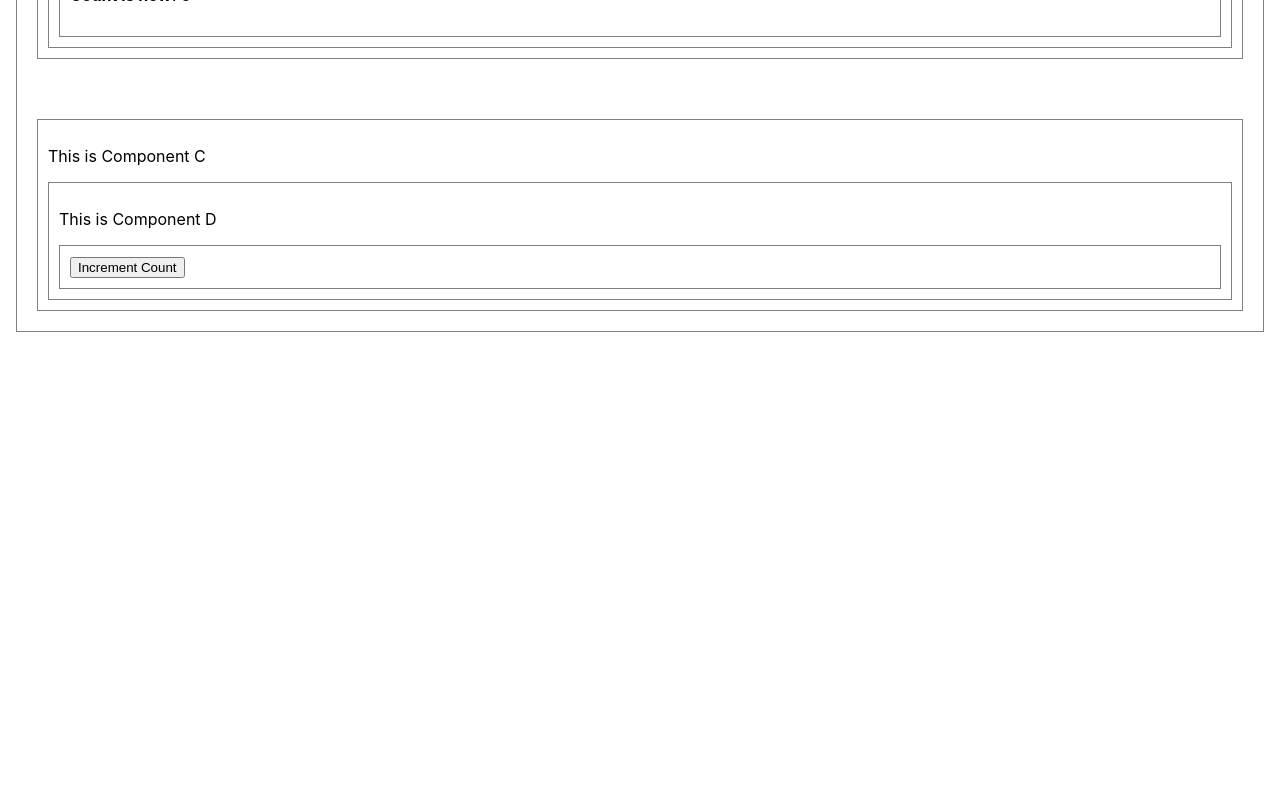
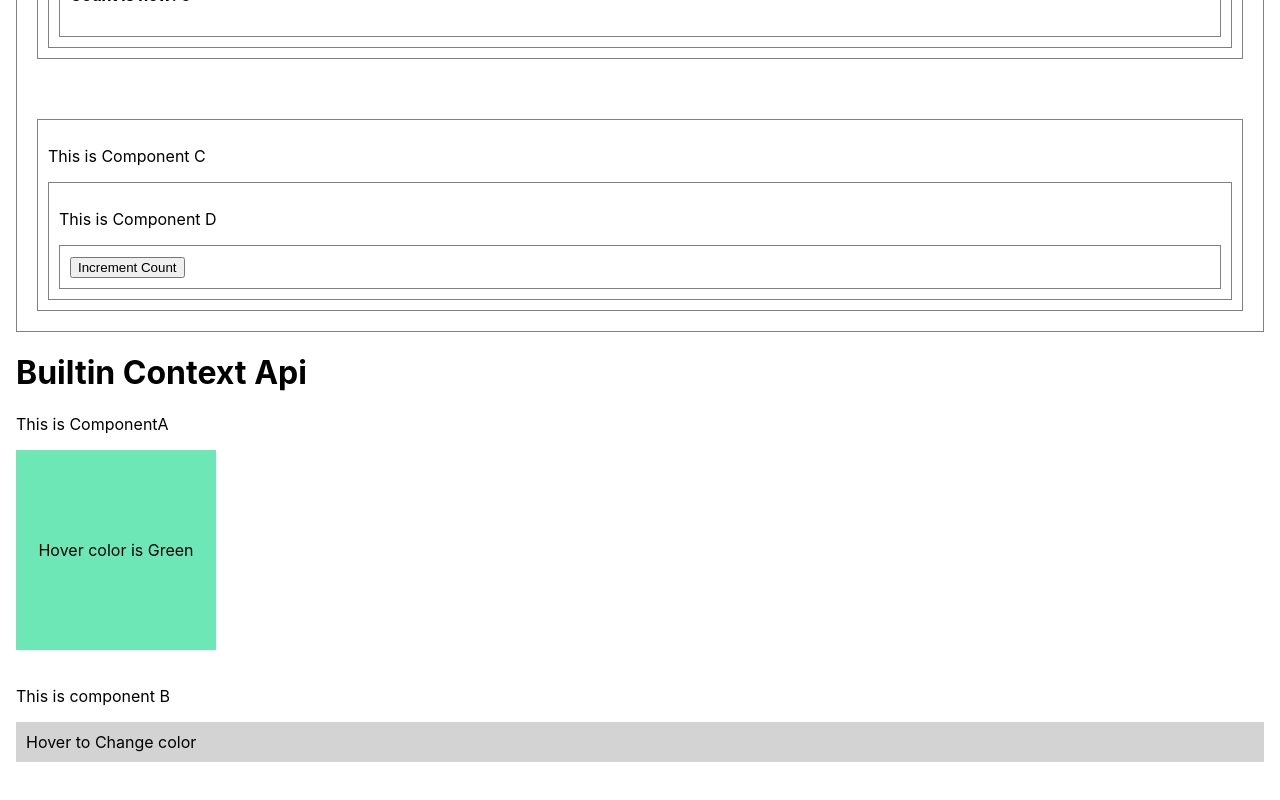
Before and after one commit to marzuk-zarir/learn-react, a React (Vite) app: page / in a window 1280 px wide. Shown: the part 3493-4293 px from the top of the page. Before the commit the page ends 4025 px from the top, so only its background shows below. Built offline with nearby package versions, Linux system fonts and the light colour scheme; no server answers.

Commit message:
feat: context api added

```diff
--- /dev/null
+++ b/src/classComponents/11-context-api/11.1-context-api.jsx
@@ -0,0 +1,32 @@
+import { Component } from 'react'
+import ComponentA from './components/ComponentA'
+import ComponentB from './components/ComponentB'
+import HoverContext from './contexts/HoverContext'
+
+/**
+ * ? React builtin context api
+ * * For context api when provider's value prop change react automatically re-render consumer component in same context. Even when consumer's parent explicitly prevent re render with lifecycle methods or hooks
+ *
+ * note: For provider's value prop we should pass state's property for prevent useless re render of parent.More: https://reactjs.org/docs/context.html#caveats
+ *
+ */
+export default class ContextApi extends Component {
+    state = {
+        color: '#6ee7b7',
+        changeColor: () => {
+            this.setState(({ color }) => ({
+                color: color === '#6ee7b7' ? '#fda4af' : '#6ee7b7'
+            }))
+        }
+    }
+
+    render() {
+        return (
+            <HoverContext.Provider value={this.state}>
+                <ComponentA />
+                <br />
+                <ComponentB />
+            </HoverContext.Provider>
+        )
+    }
+}
--- /dev/null
+++ b/src/classComponents/11-context-api/components/Button.jsx
@@ -0,0 +1,10 @@
+export default function Button({ changeColor }) {
+    return (
+        <p
+            style={{ background: 'lightgray', padding: 10 }}
+            onMouseOver={changeColor}
+        >
+            Hover to Change color
+        </p>
+    )
+}
--- /dev/null
+++ b/src/classComponents/11-context-api/components/ComponentA.jsx
@@ -0,0 +1,17 @@
+import { Component } from 'react'
+import HoverContext from '../contexts/HoverContext'
+import HoverColor from './HoverColor'
+
+export default class ComponentA extends Component {
+    render() {
+        return (
+            <div>
+                <p>This is ComponentA</p>
+                <HoverContext.Consumer>
+                    {/* Render props */}
+                    {({ color }) => <HoverColor color={color} />}
+                </HoverContext.Consumer>
+            </div>
+        )
+    }
+}
--- /dev/null
+++ b/src/classComponents/11-context-api/components/ComponentB.jsx
@@ -0,0 +1,22 @@
+import { Component } from 'react'
+import HoverContext from '../contexts/HoverContext'
+import Button from './Button'
+
+export default class ComponentB extends Component {
+    render() {
+        return (
+            <div>
+                <p>This is component B</p>
+                <Button changeColor={this.context.changeColor} />
+            </div>
+        )
+    }
+}
+
+/**
+ * ? Get context without context.Consumer
+ * * with this context is accessible with this.context
+ *
+ */
+
+ComponentB.contextType = HoverContext
--- /dev/null
+++ b/src/classComponents/11-context-api/components/HoverColor.jsx
@@ -0,0 +1,20 @@
+export default function HoverColor({ color }) {
+    const style = {
+        display: 'flex',
+        justifyContent: 'center',
+        alignItems: 'center',
+        width: 200,
+        height: 200,
+        background: color
+    }
+
+    return (
+        <div style={style}>
+            {color === '#6ee7b7' ? (
+                <p>Hover color is Green</p>
+            ) : (
+                <p>Hover color is Red</p>
+            )}
+        </div>
+    )
+}
--- /dev/null
+++ b/src/classComponents/11-context-api/contexts/HoverContext.jsx
@@ -0,0 +1,5 @@
+import { createContext } from 'react'
+
+const HoverContext = createContext()
+
+export default HoverContext
--- a/src/classComponents/ClassComponentRoot.jsx
+++ b/src/classComponents/ClassComponentRoot.jsx
@@ -1,6 +1,7 @@
 import { Component } from 'react'
 import Example from './1-component/1.1-Example'
 import MyContextApi from './10-my-context-api/10.1-my-context-api'
+import ContextApi from './11-context-api/11.1-context-api'
 import Timer from './2-props/2.1-props'
 import State from './3-state-and-lifecycleMethods/3.1-state'
 import Lifecycle from './3-state-and-lifecycleMethods/3.2-lifecycle'
@@ -86,6 +87,10 @@ export default class ClassComponentRoot extends Component {
                 {/* My Context Api */}
                 <h1>My Context Api</h1>
                 <MyContextApi />
+
+                {/* Builtin Context Api */}
+                <h1>Builtin Context Api</h1>
+                <ContextApi />
             </div>
         )
     }
```
Also changed, not shown: 1 other file (tests, documents, lock files or other folders).
